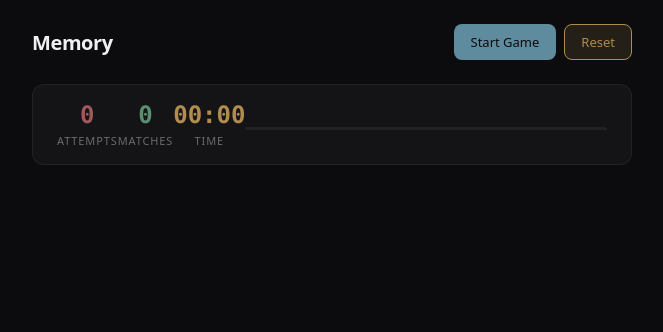
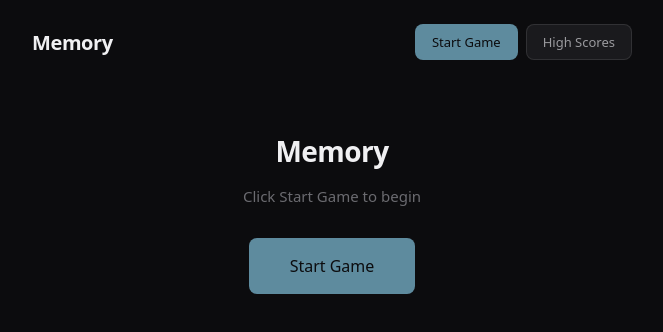
Before and after one commit to Kamillaaks/memory-game, a Vue app: page / in a window 1280 px wide. Shown: the top 332 px of the page, without its empty margins (308-971 px from the left). Built offline with nearby package versions, Linux system fonts and the light colour scheme; the HTML template or start-up script is replaced by a standard one.

Commit message:
Match original styling and layout

```diff
--- a/src/components/ScoreBoard.vue
+++ b/src/components/ScoreBoard.vue
@@ -18,7 +18,7 @@ defineProps<{
         </div>
 
         <div class="stat matches">
-            <span class="stat-value">{{ score.matches }}</span>
+            <span class="stat-value">{{ score.matches }}/8</span>
             <span class="stat-label">Matches</span>
         </div>
 
@@ -26,14 +26,14 @@ defineProps<{
             <span class="stat-value">{{ elapsed }}</span>
             <span class="stat-label">Time</span>
         </div>
-
-        <div class="progress-bar">
-            <div class="progress-fill"
-            :style="{ width: `${progress}%` }"
-            ></div>
-        </div>
     </div>
 
+    <div class="progress-bar">
+        <div
+            class="progress-fill"
+            :style="{ width: `${progress}%` }"
+        ></div>
+    </div>
 </template>
 
 <style scoped>
--- a/src/views/HighScoresView.vue
+++ b/src/views/HighScoresView.vue
@@ -13,6 +13,13 @@ onMounted(() => {
 
 function goHome(): void {
     router.push('/')
+}
+
+function getRankClass(index: number): string {
+    if (index === 0) return 'rank-gold'
+    if (index === 1) return 'rank-silver'
+    if (index === 2) return 'rank-bronze'
+    return 'rank-default'
 }
 </script>
 
@@ -40,11 +47,15 @@ function goHome(): void {
         <div class="scores-list" v-else>
             <div
                 class="score-row"
+                :class="{highlight: index < 3}"
                 v-for="(entry, index) in gameStore.highScores"
                 :key="entry.name + entry.score"
             >
                 <div class="rank-cell">
-                    <span class="rank-badge">
+                    <span
+                        class="rank-badge"
+                        :class="getRankClass(index)"
+                    >
                         {{ padZero(index + 1) }}
                     </span>
                 </div>
@@ -115,7 +126,7 @@ function goHome(): void {
 
 .score-row {
     display: grid;
-    grid-template-columns: 48px 1fr 80px 80px 80px;
+    grid-template-columns: 48px 1fr 80px 80px;
     gap: var(--space-md);
     padding: var(--space-md) var(--space-lg);
     border-bottom: 1px solid var(--border-subtle);
--- a/src/views/PlayingView.vue
+++ b/src/views/PlayingView.vue
@@ -37,16 +37,34 @@ onMounted(() => {
                 <h1 class="game-title">Memory</h1>
 
                 <div class="button-group">
-                    <button class="btn btn-primary" @click="gameStore.startGame">
+
+                    <button
+                        v-if="gameStore.cards.length > 0"
+                        class="btn btn-warning"
+                        @click="gameStore.resetGame"
+                    >
+                        Reset
+                    </button>
+
+                    <button
+                        v-else
+                        class="btn btn-primary"
+                        @click="gameStore.startGame"
+                        >
                         Start Game
                     </button>
 
-                    <button class="btn btn-warning" @click="gameStore.resetGame">
-                        Reset
+                    <button
+                        class="btn"
+                        @click="router.push('/highscores')"
+                    >
+                        High Scores
                     </button>
+
+
                 </div>
             </div>
-
+            <div v-if="gameStore.cards.length > 0">
                 <ScoreBoard
                 :score="gameStore.score"
                 :elapsed="gameStore.elapsedTimeFormatted"
@@ -60,6 +78,18 @@ onMounted(() => {
                         :card="card"
                         @card-clicked="gameStore.flipCard"
                     />
+                </div>
+            </div>
+
+            <div v-else class="empty-state">
+                <h2>Memory</h2>
+                <p>Click Start Game to begin</p>
+                <button
+                    class="btn btn-primary start-large-btn"
+                    @click="gameStore.startGame"
+                >
+                    Start Game
+                </button>
             </div>
         </div>
     </div>
@@ -163,26 +193,16 @@ onMounted(() => {
     font-size: 15px;
 }
 
-.progress-bar {
-    width: 100%;
-    height: 3px;
-    background: var(--bg-surface-elevated);
-    border-radius: var(--radius-sm);
-    margin-top: var(--space-sm);
-    overflow: hidden;
-}
-
-.progress-fill {
-    height: 100%;
-    background: var(--accent);
-    transition: width 0.3s ease;
-}
-
 .card-grid {
     display: grid;
     grid-template-columns: repeat(4, 1fr);
     gap: var(--space-md);
     justify-items: center;
+}
+
+.start-large-btn {
+    padding: 16px 40px;
+    font-size: 16px;
 }
 
 @media (max-width: 500px) {
--- a/src/views/WonView.vue
+++ b/src/views/WonView.vue
@@ -59,7 +59,7 @@ function playAgain(): void {
                 placeholder="ABC"
                 v-model="initials"
                 @input="updateInitials"
-                />
+            />
         </div>
 
         <div class="button-group">
@@ -67,14 +67,14 @@ function playAgain(): void {
                 class="btn btn-primary"
                 id="save-btn"
                 @click="saveScore"
-                >
+            >
                 Save Score
             </button>
             <button
                 class="btn btn-error"
                 id="play-again-btn"
                 @click="playAgain"
-                >
+            >
                 Play Again
             </button>
         </div>
```
Lines whose indentation alone changed are shown as unchanged.
